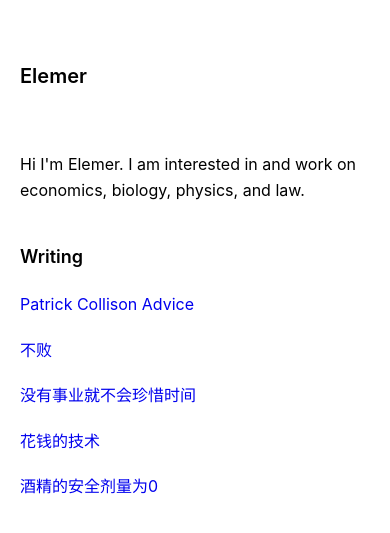
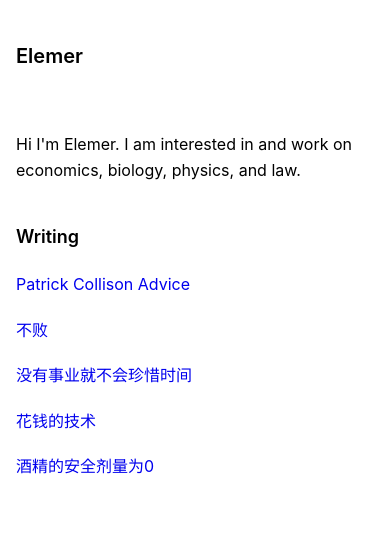
Before and after one commit to elemer1/elemer1.github.io, a Jekyll site: the page built from index.html, in a window 390 px wide. Shown: the top 533 px of the page. Built offline with Jekyll 4.4.1, drawn with Linux system fonts in a browser that asks for light colours.

Commit message:
Add preventive mobile CSS for images, code, long URLs, small screens (#11)
Co-authored-by: Claude <noreply@anthropic.com>

```diff
--- a/_layouts/default.html
+++ b/_layouts/default.html
@@ -42,6 +42,10 @@
     .post-list li{margin:20px 0}
     .post-list a{color:#0000ee;text-decoration:none}
     .post-list a:hover{text-decoration:underline}
+    main img{max-width:100%;height:auto;display:block}
+    main pre{overflow-x:auto}
+    main code,main a{word-wrap:break-word;overflow-wrap:break-word}
+    @media (max-width:480px){.container{padding:40px 16px}}
   </style>
 
   {% if page.math != false %}
```
